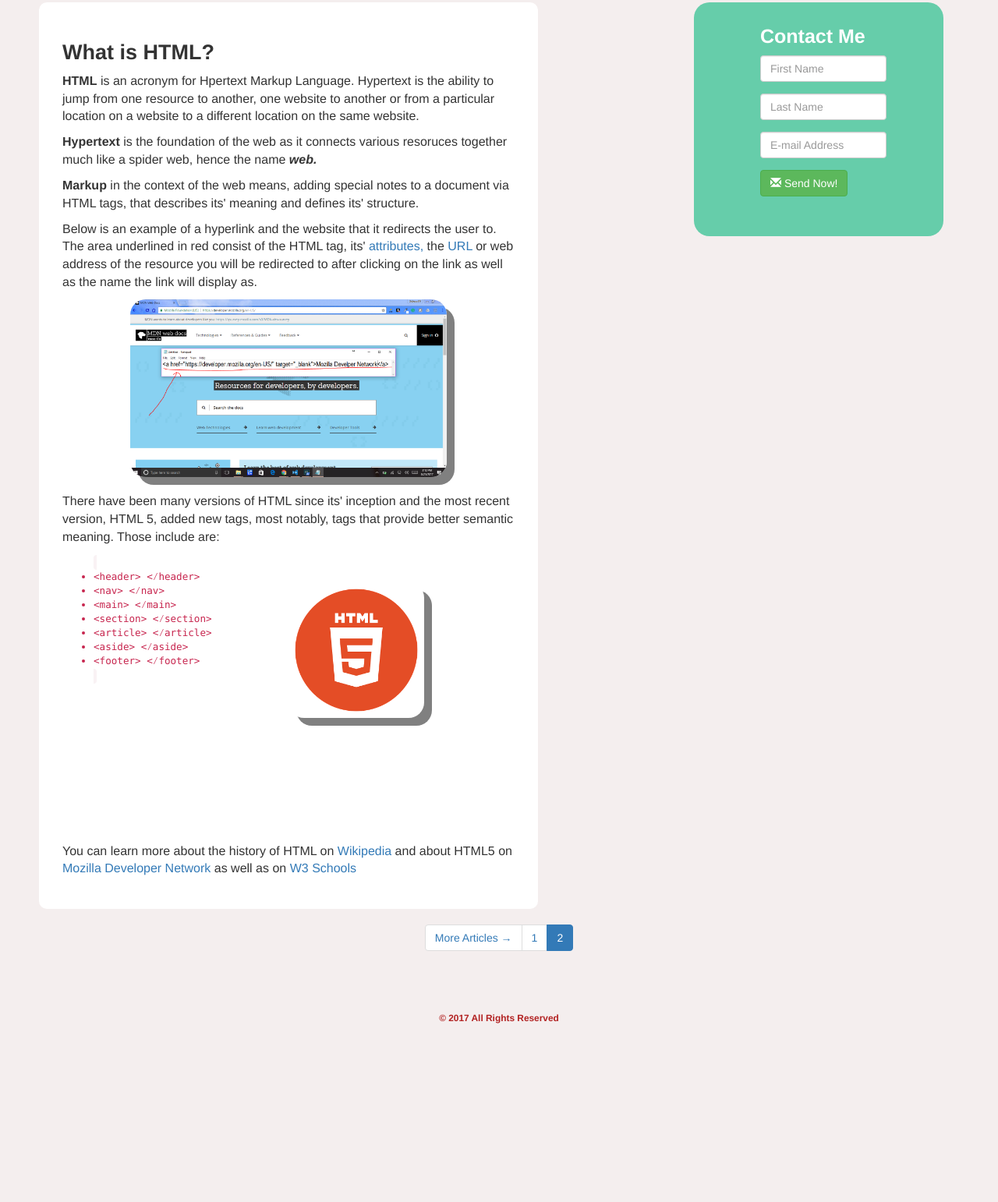
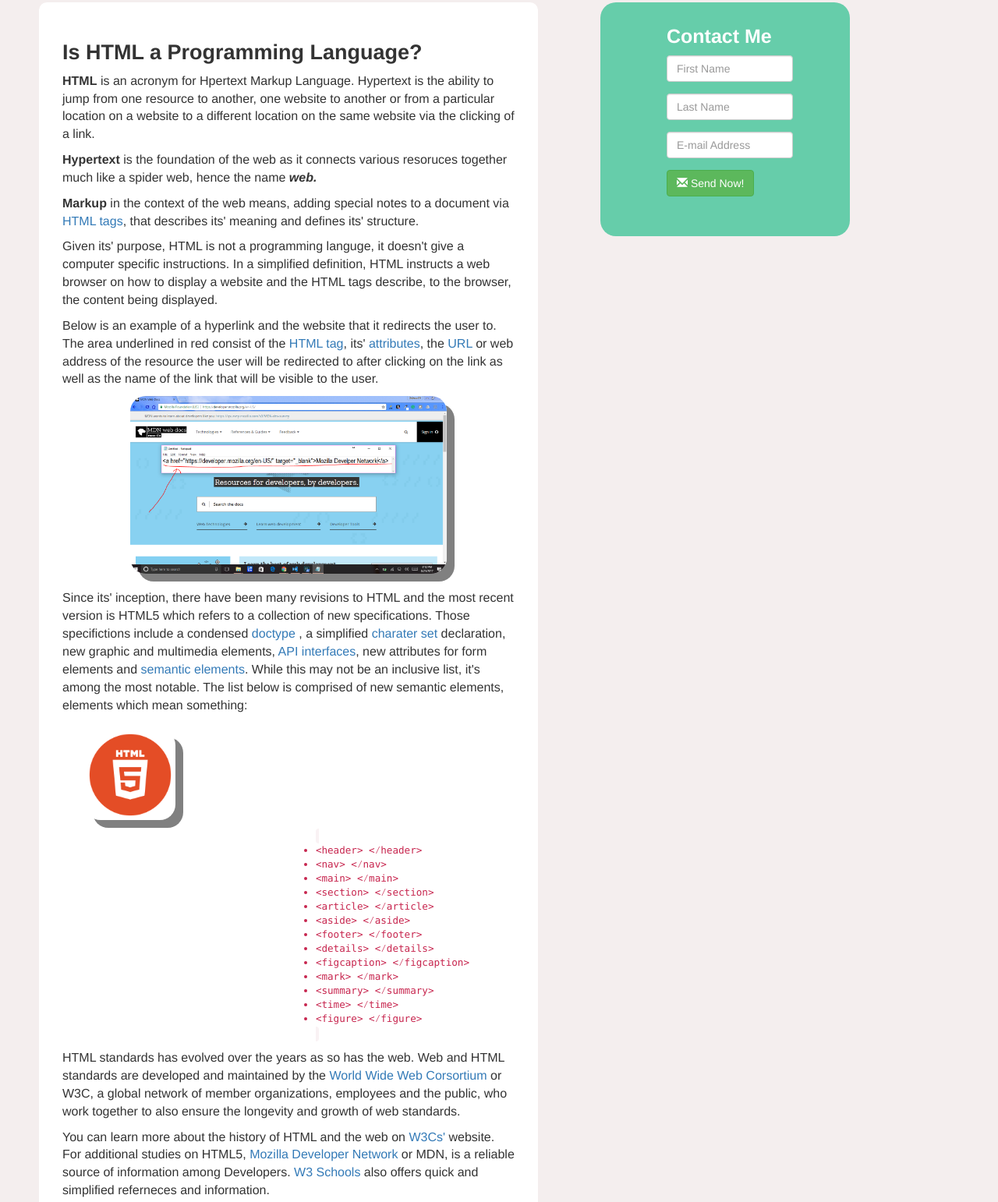
Before and after one commit to bviengineer/cca-front-end-blog, a plain HTML site: page aboutHtml.html in a window 1280 px wide. Shown: the part 497-2039 px from the top of the page at 78% size. Before the commit the page ends 1812 px from the top, so only its background shows below. Drawn offline with nearby package versions, Linux system fonts and the light colour scheme.

Commit message:
updated content on aboutHTML page, styled elements on the page via css, updated conent on the about page

```diff
--- a/aboutHtml.html
+++ b/aboutHtml.html
@@ -47,17 +47,22 @@
         <section class="container-fluid section-body">
             <div class="row">
                 <article class="col-md-9 featured-article">
-                    <h2>What is HTML?</h2>
-                    <p><b>HTML</b> is an acronym for Hpertext Markup Language. Hypertext is the ability to jump from one resource to another, one website to another or from a particular location on a website to a different location on the same website.</p>
+                    <h2>Is HTML a Programming Language?</h2>
+                    <p><b>HTML</b> is an acronym for Hpertext Markup Language. Hypertext is the ability to jump from one resource to another, one website to another or from a particular location on a website to a different location on the same website via the clicking of a link.</p>
 
                     <p><b>Hypertext</b> is the foundation of the web as it connects various resoruces together much like a spider web, hence the name <i><b>web.</b></i></p>
 
-                    <p><b>Markup</b> in the context of the web means, adding special notes to a document via HTML tags, that describes its' meaning and defines its' structure.</p>
+                    <p><b>Markup</b> in the context of the web means, adding special notes to a document via <a href="https://www.w3schools.com/tags/tag_a.asp" target="_blank">HTML tags</a>, that describes its' meaning and defines its' structure. </p>
 
-                    <p>Below is an example of a hyperlink and the website that it redirects the user to. The area underlined in red consist of the HTML tag, its' <a href="https://developer.mozilla.org/en-US/docs/Web/HTML/Attributes" target="_blank">attributes,</a> the <a href="https://www.w3schools.com/html/html_urlencode.asp" target="_blank">URL</a> or web address of the resource you will be redirected to after clicking on the link as well as the name the link will display as.</p>
+                    <p>Given its' purpose, HTML is not a programming languge, it doesn't give a computer specific instructions.  In a simplified definition, HTML instructs a web browser on how to display a website and the HTML tags describe, to the browser, the content being displayed.</p>
+
+                    <p>Below is an example of a hyperlink and the website that it redirects the user to. The area underlined in red consist of the <a href="https://www.w3schools.com/tags/tag_a.asp" target="_blank">HTML tag</a>, its' <a href="https://developer.mozilla.org/en-US/docs/Web/HTML/Attributes" target="_blank">attributes</a>, the <a href="https://www.w3schools.com/html/html_urlencode.asp" target="_blank">URL</a> or web address of the resource the user will be redirected to after clicking on the link as well as the name of the link that will be visible to the user.</p>
                     <a href="img/html-link-eg.png" target="_blank"><img id="hyperlink-example" src="img/html-link-eg.png" alt="Photo of a hyperlink syntac and the website it redirects to"></a>
 
-                    <p>There have been many versions of HTML since its' inception and the most recent version, HTML 5, added new tags, most notably, tags that provide better semantic meaning. Those include are:</p>
+                    <p>Since its' inception, there have been many revisions to HTML and the most recent version is HTML5 which refers to a collection of new specifications. Those specifictions include a condensed <a href="https://www.w3schools.com/tags/tag_doctype.asp" target="_blank">doctype</a> , a simplified <a href="https://www.w3schools.com/html/html_charset.asp" target="_blank">charater set</a> declaration, new graphic and multimedia elements, <a href="https://medium.freecodecamp.org/what-is-an-api-in-english-please-b880a3214a82" target="_blank">API interfaces</a>, new attributes for form elements and <a href="https://www.w3schools.com/html/html5_semantic_elements.asp" target="_blank">semantic elements</a>.  While this may not be an inclusive list, it's among the most notable.  The list below is comprised of new semantic elements, elements which mean something: </p>
+
+                    <img id="html5-img" src="img/html5.png" alt="Photo representing HTML 5">
+                    <div id="semantic-elements">
                         <ul>
                             <code>
                                 <li>&lt;header&gt; &lt;&frasl;header&gt;</li>
@@ -67,12 +72,19 @@
                                 <li>&lt;article&gt; &lt;&frasl;article&gt;</li>
                                 <li>&lt;aside&gt; &lt;&frasl;aside&gt;</li>
                                 <li>&lt;footer&gt; &lt;&frasl;footer&gt;</li>
+                                <li>&lt;details&gt; &lt;&frasl;details&gt;</li>
+                                <li>&lt;figcaption&gt; &lt;&frasl;figcaption&gt;</li>
+                                <li>&lt;mark&gt; &lt;&frasl;mark&gt;</li>
+                                <li>&lt;summary&gt; &lt;&frasl;summary&gt;</li>
+                                <li>&lt;time&gt; &lt;&frasl;time&gt;</li>
+                                <li>&lt;figure&gt; &lt;&frasl;figure&gt;</li>
                             </code>
                     </ul>
+                </div>
 
-                    <img id="html5-img" src="img/html5.png" alt="Photo representing HTML 5">
+                    <p class="clear-float">HTML standards has evolved over the years as so has the web.  Web and HTML standards are developed and maintained by the <a href="https://www.w3.org/Consortium/" target="_blank">World Wide Web Corsortium</a> or W3C, a global network of member organizations, employees and the public, who work together to also ensure the longevity and growth of web standards.</p>
 
-                    <p class="clear-float">You can learn more about the history of HTML on <a href="https://en.wikipedia.org/wiki/HTML" target="_blank">Wikipedia</a> and about HTML5 on <a href="https://developer.mozilla.org/en-US/docs/Web/Guide/HTML/HTML5" target="_blank">Mozilla Developer Network</a> as well as on <a href="https://www.w3schools.com/html/html5_intro.asp" target="_blank">W3 Schools</a></p>
+                    <p>You can learn more about the history of HTML and the web on <a href="https://www.w3.org/People/Raggett/book4/ch02.html" target="_blank">W3Cs'</a> website.  For additional studies on HTML5, <a href="https://developer.mozilla.org/en-US/docs/Web/Guide/HTML/HTML5" target="_blank">Mozilla Developer Network</a> or MDN, is a reliable source of information among Developers. <a href="https://www.w3schools.com/html/html5_intro.asp" target="_blank">W3 Schools</a> also offers quick and simplified referneces and information.</p>
                 </article>
                 <aside class="col-md-3">
                     <div id="contact-me">
--- a/site.css
+++ b/site.css
@@ -173,7 +173,8 @@ ol {
 aside {
     background-color: mediumaquamarine;
     height: 30rem;
-    margin-left: 20rem;
+    margin-left: 8rem;
+    padding-right: 10rem;
     border-radius: 2rem;
     color: white;
 }
@@ -228,12 +229,18 @@ img {
 #html5-img{
     border-radius: 2rem;
     margin-bottom: 2rem;
-    max-width: 30%;
-    margin-right: 20%;
+    max-width: 20%;
+    margin-left: 5%;
+    margin-right: 25%;
     box-shadow: 10px 10px grey;
     position: relative;
+    float: left;
+    top: 1rem;
+}
+
+#semantic-elements {
     float: right;
-    top: -14rem;
+    margin-right: 10%;
 }
 
 .clear-float {
```
Also changed, not shown: about.html (+1 -1 lines). Lines whose indentation alone changed are shown as unchanged.
